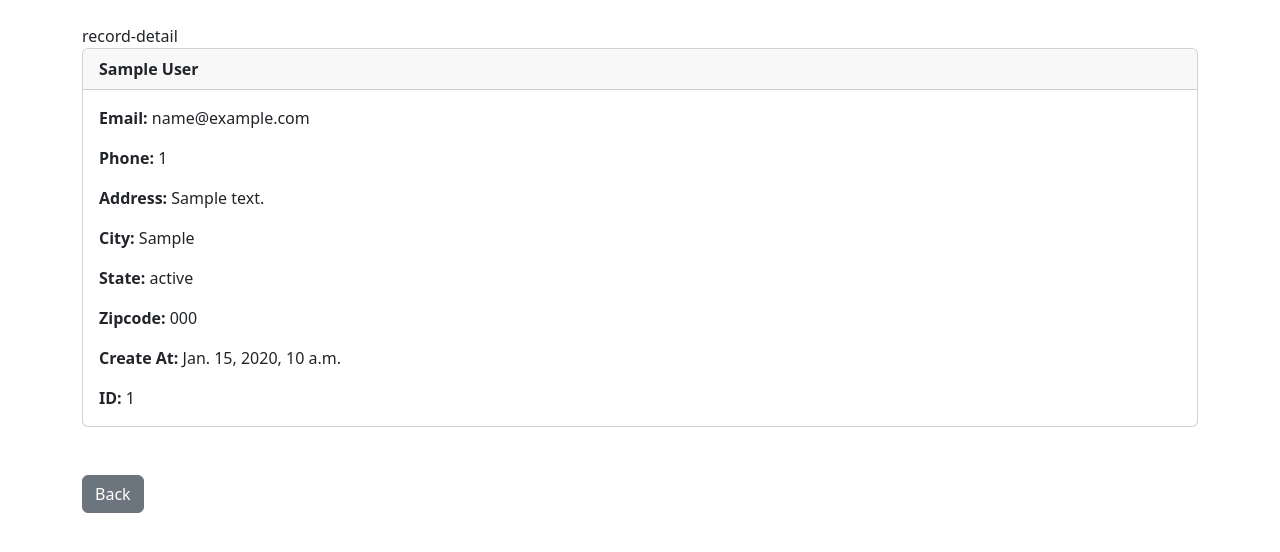
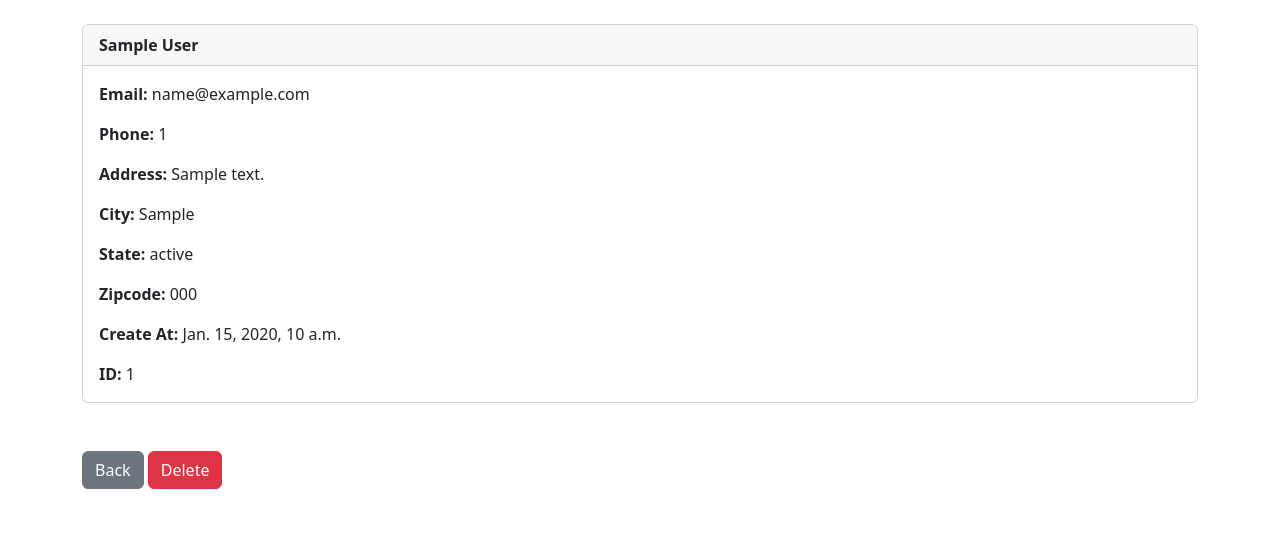
Before and after one commit to joshwaoti/django-crm, a Django app: page /record/1/ in a window 1280 px wide. Shown: the part 56-608 px from the top of the page. Run offline with Django 4.2, Linux system fonts and the light colour scheme; a user stored in the database is signed in; tables that the repository leaves empty hold one stand-in row (values such as "Sample post").

Commit message:
adding delete function

```diff
--- a/website/templates/record.html
+++ b/website/templates/record.html
@@ -1,7 +1,7 @@
 {% extends 'base.html' %}
+{% block title %}record-detail{% endblock title %}
 {% block content %}
 
-{% block title %}record-detail{% endblock title %}
 
 <div class="card">
   <div class="card-header"><strong>
@@ -44,7 +44,7 @@
 <br/><br/>
 <a href="{% url 'home' %}" class="btn btn-secondary">Back</a>
 
-{% comment %} <a href="{% url 'delete_record' customer_record.id %}" class="btn btn-danger">Delete</a> {% endcomment %}
+<a href="{% url 'delete_record' customer_record.id %}" class="btn btn-danger">Delete</a>
 
 {% comment %} <a href="{% url 'update_record' customer_record.id %}" class="btn btn-secondary">Update Record</a> {% endcomment %}
 
--- a/website/urls.py
+++ b/website/urls.py
@@ -6,4 +6,5 @@ urlpatterns = [
     path('register/', views.register_user, name='register'),
     path('logout/', views.logout_user, name='logout'),
     path('record/<int:pk>/', views.customer_record, name="record"),
+    path('delete/<int:pk>/', views.delete_record, name="delete_record"),
 ]
--- a/website/views.py
+++ b/website/views.py
@@ -78,3 +78,14 @@ def customer_record(request, pk):
     return render(request, 'record.html', context = {
             'customer_record' : customer_record,
       })
+
+def delete_record(request, pk):
+    if request.user.is_authenticated:
+        customer_record = Record.objects.get(id=pk)
+        customer_record.delete()
+        messages.success(request, "You have deleted record successfully")
+        return redirect('home')
+
+    else:
+         messages.warning(request, 'You must be logged in to delete record')
+         return redirect('home')
```
